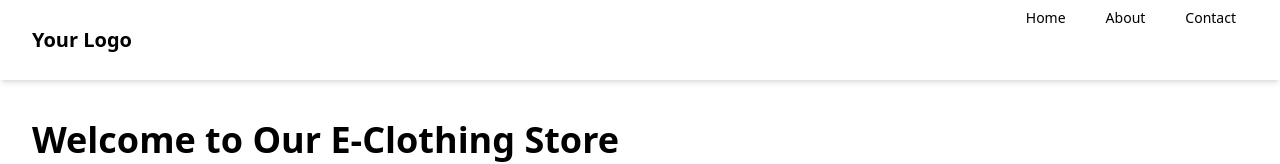
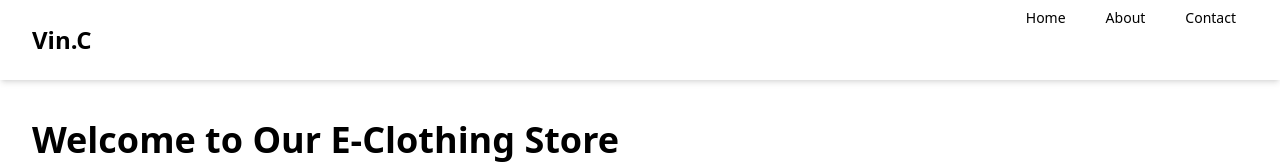
Before and after one commit to sajan25805/onlineCommerce, a React (Vite) app in the folder frontend/: page / in a window 1280 px wide. Shown: the top 164 px of the page. Built offline with nearby package versions, Linux system fonts and the light colour scheme.

Commit message:
minor fixes done

```diff
--- a/frontend/src/components/Navbar.jsx
+++ b/frontend/src/components/Navbar.jsx
@@ -6,8 +6,8 @@ function NavBar() {
       <div className="max-w-7xl mx-auto px-4 sm:px-6 lg:px-8">
         <div className="flex justify-between h-20">
           <div className="flex items-center">
-            <Link to="/" className="text-black font-bold text-xl">
-              Your Logo
+            <Link to="/" className="text-black font-bold text-2xl  ">
+             Vin.C
             </Link>
           </div>
           <div className="hidden md:block">
--- a/frontend/src/pages/HomePage.jsx
+++ b/frontend/src/pages/HomePage.jsx
@@ -1,6 +1,6 @@
 import { Link } from "react-router-dom";
 import Footer from "../components/Footer";
-
+import NavBar from "../components/Navbar";
 // Sample product data
 const products = [
   {
@@ -72,45 +72,13 @@ const products = [
 function HomePage() {
   return (
     <div>
-      <nav className="bg-white shadow-md">
-        <div className="max-w-7xl mx-auto px-4 sm:px-6 lg:px-8">
-          <div className="flex justify-between h-20">
-            <div className="flex items-center">
-              <Link to="/" className="text-black font-bold text-xl">
-                Your Logo
-              </Link>
-            </div>
-            <div className="hidden md:block">
-              <div className="ml-10 flex items-baseline space-x-4">
-                <Link
-                  to="/"
-                  className="text-black hover:text-gray-800 px-3 py-2 rounded-md text-sm font-medium"
-                >
-                  Home
-                </Link>
-                <Link
-                  to="/about"
-                  className="text-black hover:text-gray-800 px-3 py-2 rounded-md text-sm font-medium"
-                >
-                  About
-                </Link>
-                <Link
-                  to="/contact"
-                  className="text-black hover:text-gray-800 px-3 py-2 rounded-md text-sm font-medium"
-                >
-                  Contact
-                </Link>
-              </div>
-            </div>
-          </div>
-        </div>
-      </nav>
+      <NavBar/>
       <div className="max-w-7xl mx-auto px-4 sm:px-6 lg:px-8 py-10">
         <h1 className="text-4xl font-bold mb-8">
           Welcome to Our E-Clothing Store
         </h1>
         <Link to="/product">
-          <div className="grid grid-cols-1 sm:grid-cols-2 md:grid-cols-3 lg:grid-cols-4 gap-6">
+          <div  className="grid grid-cols-1 sm:grid-cols-2 md:grid-cols-3 lg:grid-cols-4 gap-6">
             {products.map((product) => (
               <div
                 key={product.id}
@@ -122,7 +90,7 @@ function HomePage() {
                   alt={product.name}
                 />
                 <div>
-                  <h2 className="text-xl font-semibold mb-2">{product.name}</h2>
+                <h2 className="text-xl font-semibold mb-2">{product.name}</h2>
                   <p className="text-gray-600 mb-2">${product.price}</p>
                   <p className="text-gray-600">{product.description}</p>
                 </div>
--- a/frontend/src/pages/ProductDetail.jsx
+++ b/frontend/src/pages/ProductDetail.jsx
@@ -132,6 +132,7 @@ export default function ProductDetail() {
           </form>
         </div>
       </div>
+
     </>
   );
 }
```
Also changed, not shown: 1 other file (tests, documents, lock files or other folders).
